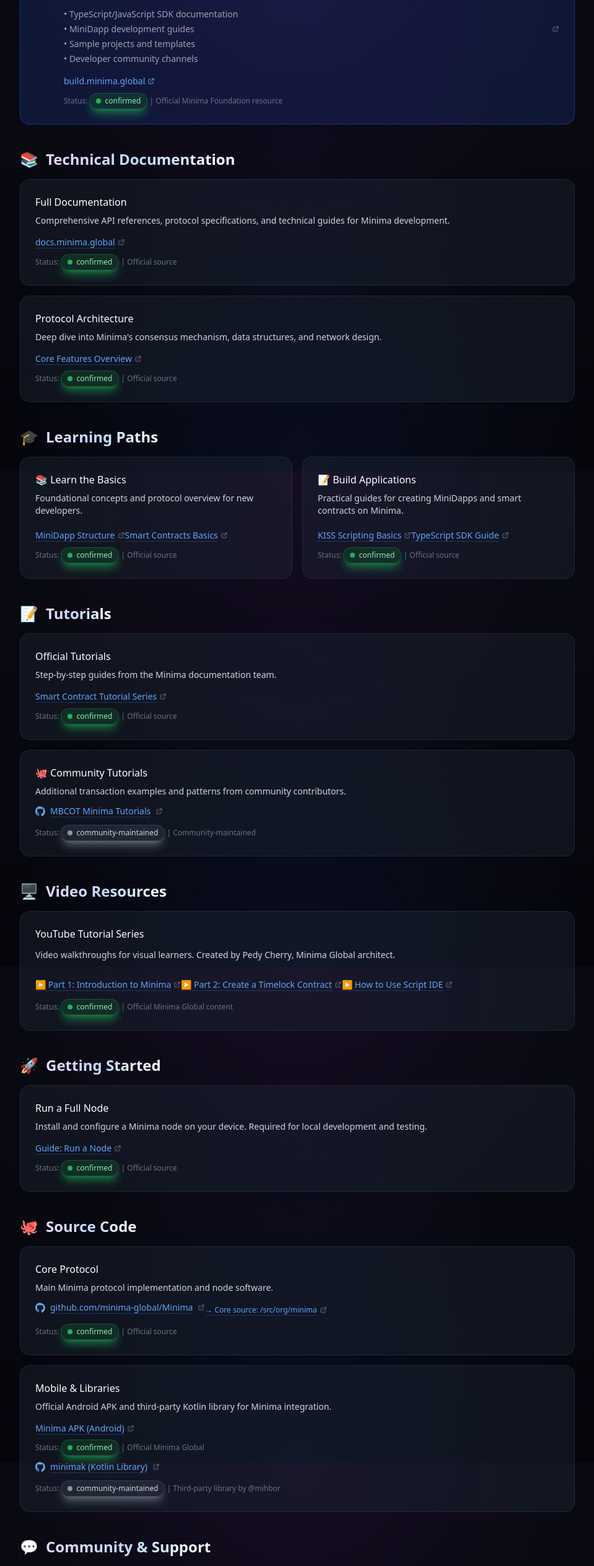
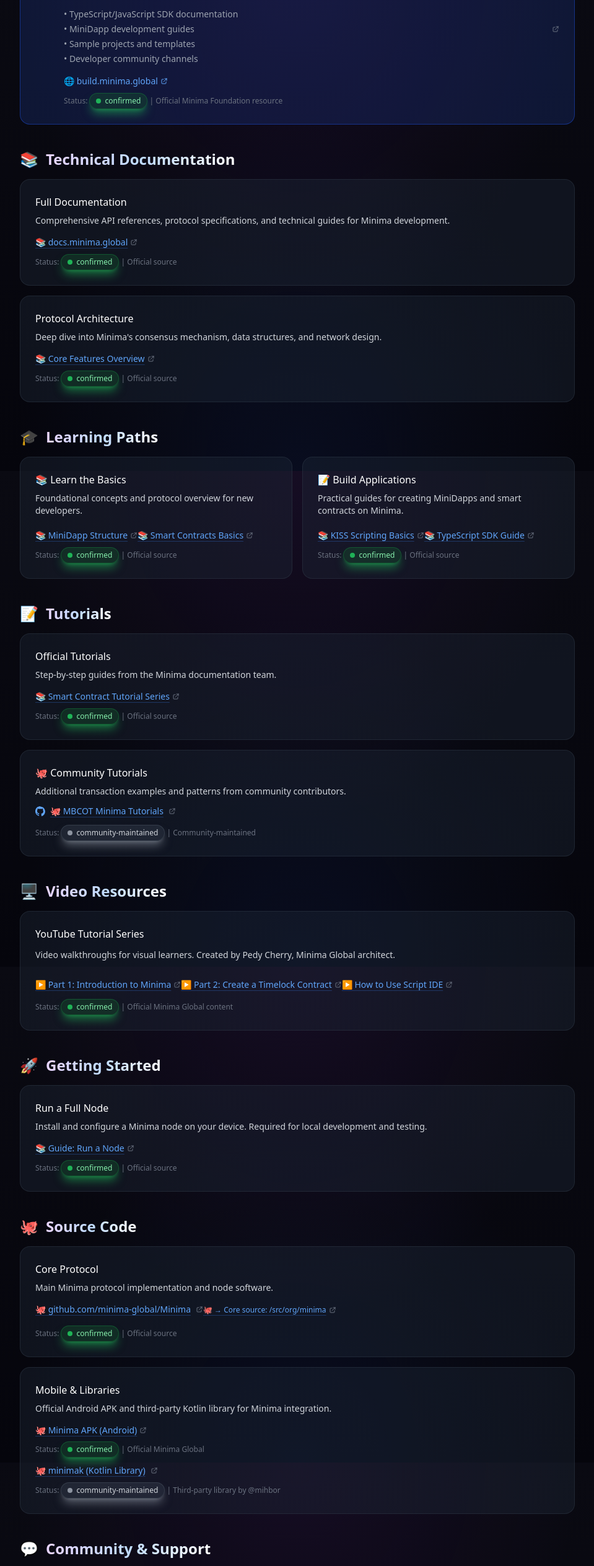
Before and after one commit to KuA1bo/minimaverse-site, a Next.js app: page /developers in a window 1280 px wide. Shown: the part 840-3367 px from the top of the page at 62% size, without its empty margins (160-1119 px from the left). Built offline with nearby package versions, Linux system fonts and the light colour scheme.

Commit message:
style: developers - add icons to external links for consistency

```diff
--- a/src/app/developers/page.tsx
+++ b/src/app/developers/page.tsx
@@ -1,6 +1,6 @@
 // src/app/developers/page.tsx
 // Developers page - verified resources for building on Minima Protocol
-// Updated: GitHub icon hidden on mobile, Status legend with divider, Primary Sources cleanup
+// Updated: Added icons to external links (excluding Primary Sources block)
 // Note: All comments in English only
 // Content: 1:1 unchanged
 
@@ -121,7 +121,7 @@
         </div>
       </header>
 
-      {/* Primary Sources Box */}
+      {/* Primary Sources Box - UNCHANGED (no icons added as requested) */}
       <div className="relative bg-gray-800/40 border border-gray-700/40 rounded-2xl p-6 mb-8
                       transition-all duration-300 hover:border-purple-500/50 hover:shadow-2xl hover:shadow-purple-500/15
                       opacity-0 animate-fade-in-up delay-150 group overflow-hidden">
@@ -231,7 +231,7 @@
                   <li>• Developer community channels</li>
                 </ul>
                 <p className="text-blue-400 text-sm mt-4 font-medium inline-flex items-center gap-1">
-                  build.minima.global
+                  🌐 build.minima.global
                   <svg className="w-3 h-3" fill="none" stroke="currentColor" viewBox="0 0 24 24" aria-hidden="true">
                     <path strokeLinecap="round" strokeLinejoin="round" strokeWidth={2} d="M10 6H6a2 2 0 00-2 2v10a2 2 0 002 2h10a2 2 0 002-2v-4M14 4h6m0 0v6m0-6L10 14" />
                   </svg>
@@ -256,12 +256,12 @@
               {
                 title: 'Full Documentation',
                 text: 'Comprehensive API references, protocol specifications, and technical guides for Minima development.',
-                link: { href: 'https://docs.minima.global', text: 'docs.minima.global' }
+                link: { href: 'https://docs.minima.global', text: '📚 docs.minima.global' }
               },
               {
                 title: 'Protocol Architecture',
                 text: "Deep dive into Minima's consensus mechanism, data structures, and network design.",
-                link: { href: 'https://docs.minima.global/docs/core/at-a-glance', text: 'Core Features Overview' }
+                link: { href: 'https://docs.minima.global/docs/core/at-a-glance', text: '📚 Core Features Overview' }
               },
             ].map((item, index) => (
               <div key={index} className="relative bg-gray-800/40 border border-gray-700/40 rounded-2xl p-6
@@ -296,16 +296,16 @@
                 title: '📚 Learn the Basics',
                 text: 'Foundational concepts and protocol overview for new developers.',
                 links: [
-                  { href: 'https://docs.minima.global/docs/development/minidapp-structure', text: 'MiniDapp Structure' },
-                  { href: 'https://docs.minima.global/docs/learn/scripting', text: 'Smart Contracts Basics' }
+                  { href: 'https://docs.minima.global/docs/development/minidapp-structure', text: '📚 MiniDapp Structure' },
+                  { href: 'https://docs.minima.global/docs/learn/scripting', text: '📚 Smart Contracts Basics' }
                 ]
               },
               {
                 title: '📝 Build Applications',
                 text: 'Practical guides for creating MiniDapps and smart contracts on Minima.',
                 links: [
-                  { href: 'https://docs.minima.global/docs/development/contracts-basics', text: 'KISS Scripting Basics' },
-                  { href: 'https://docs.minima.global/docs/development/using-typescript', text: 'TypeScript SDK Guide' }
+                  { href: 'https://docs.minima.global/docs/development/contracts-basics', text: '📚 KISS Scripting Basics' },
+                  { href: 'https://docs.minima.global/docs/development/using-typescript', text: '📚 TypeScript SDK Guide' }
                 ]
               },
             ].map((path, index) => (
@@ -345,12 +345,12 @@
               {
                 title: 'Official Tutorials',
                 text: 'Step-by-step guides from the Minima documentation team.',
-                link: { href: 'https://docs.minima.global/docs/buildonminima/txntutorial/start', text: 'Smart Contract Tutorial Series' }
+                link: { href: 'https://docs.minima.global/docs/buildonminima/txntutorial/start', text: '📚 Smart Contract Tutorial Series' }
               },
               {
                 title: '🐙 Community Tutorials',
                 text: 'Additional transaction examples and patterns from community contributors.',
-                link: { href: 'https://github.com/MBCOT/Minima-Tutorials/', text: 'MBCOT Minima Tutorials', icon: true, status: 'community' as const }
+                link: { href: 'https://github.com/MBCOT/Minima-Tutorials/', text: '🐙 MBCOT Minima Tutorials', icon: true, status: 'community' as const }
               },
             ].map((item, index) => (
               <div key={index} className="relative bg-gray-800/40 border border-gray-700/40 rounded-2xl p-6
@@ -438,7 +438,7 @@
                 href="https://docs.minima.global/docs/run-a-node"
                 className="text-blue-400 hover:text-purple-400 underline decoration-blue-500/30 hover:decoration-purple-500/60 underline-offset-4 transition-all duration-300 text-sm relative"
               >
-                Guide: Run a Node
+                📚 Guide: Run a Node
               </ExternalLink>
               <p className="text-gray-500 text-xs mt-2 relative">
                 Status: <StatusBadge status="confirmed" /> | Official source
@@ -467,16 +467,13 @@
                 href="https://github.com/minima-global/Minima"
                 className="text-blue-400 hover:text-purple-400 underline decoration-blue-500/30 hover:decoration-purple-500/60 underline-offset-4 transition-all duration-300 text-sm inline-flex items-center gap-2 mb-2 relative"
               >
-                <svg className="w-4 h-4" fill="currentColor" viewBox="0 0 24 24">
-                  <path d="M12 0C5.37 0 0 5.37 0 12c0 5.31 3.435 9.795 8.205 11.385.6.105.825-.255.825-.57 0-.285-.015-1.23-.015-2.235-3.015.555-3.795-.735-4.035-1.41-.135-.345-.72-1.41-1.23-1.695-.42-.225-1.02-.78-.015-.795.945-.015 1.62.87 1.845 1.23 1.08 1.815 2.805 1.305 3.495.99.105-.78.42-1.305.765-1.605-2.67-.3-5.46-1.335-5.46-6.26 0-1.38.48-2.37 1.26-3.225-.255-.315-.54-1.02-.12-2.13 0 0 1.005-.322 3.301 1.23.957-.266 1.983-.399 3.003-.404 1.02.005 2.047.138 3.006.404 2.291-1.552 3.297-1.23 3.297-1.23.653 1.653.242 2.874.118 3.176.77.84 1.235 1.911 1.235 3.221 0 4.609-2.807 5.624-5.479 5.921.43.372.823 1.102.823 2.222v3.293c0 .319.192.694.801.576 4.765-1.589 8.199-6.086 8.199-11.386 0-6.627-5.373-12-12-12z"/>
-                </svg>
-                github.com/minima-global/Minima
+                🐙 github.com/minima-global/Minima
               </ExternalLink>
               <ExternalLink
                 href="https://github.com/minima-global/Minima/tree/master/src/org/minima"
                 className="text-blue-400 hover:text-purple-400 underline decoration-blue-500/30 hover:decoration-purple-500/60 underline-offset-4 transition-all duration-300 text-sm text-xs block relative"
               >
-                → Core source: /src/org/minima
+                🐙 → Core source: /src/org/minima
               </ExternalLink>
               <p className="text-gray-500 text-xs mt-2 relative">
                 Status: <StatusBadge status="confirmed" /> | Official source
@@ -495,7 +492,7 @@
                 href="https://github.com/minima-global/minimaapk"
                 className="text-blue-400 hover:text-purple-400 underline decoration-blue-500/30 hover:decoration-purple-500/60 underline-offset-4 transition-all duration-300 text-sm block mb-2 relative"
               >
-                Minima APK (Android)
+                🐙 Minima APK (Android)
               </ExternalLink>
               <p className="text-gray-500 text-xs mb-2 relative">
                 Status: <StatusBadge status="confirmed" /> | Official Minima Global
@@ -504,10 +501,7 @@
                 href="https://github.com/mihbor/minimak"
                 className="text-blue-400 hover:text-purple-400 underline decoration-blue-500/30 hover:decoration-purple-500/60 underline-offset-4 transition-all duration-300 text-sm inline-flex items-center gap-2 relative"
               >
-                <svg className="w-4 h-4" fill="currentColor" viewBox="0 0 24 24">
-                  <path d="M12 0C5.37 0 0 5.37 0 12c0 5.31 3.435 9.795 8.205 11.385.6.105.825-.255.825-.57 0-.285-.015-1.23-.015-2.235-3.015.555-3.795-.735-4.035-1.41-.135-.345-.72-1.41-1.23-1.695-.42-.225-1.02-.78-.015-.795.945-.015 1.62.87 1.845 1.23 1.08 1.815 2.805 1.305 3.495.99.105-.78.42-1.305.765-1.605-2.67-.3-5.46-1.335-5.46-6.26 0-1.38.48-2.37 1.26-3.225-.255-.315-.54-1.02-.12-2.13 0 0 1.005-.322 3.301 1.23.957-.266 1.983-.399 3.003-.404 1.02.005 2.047.138 3.006.404 2.291-1.552 3.297-1.23 3.297-1.23.653 1.653.242 2.874.118 3.176.77.84 1.235 1.911 1.235 3.221 0 4.609-2.807 5.624-5.479 5.921.43.372.823 1.102.823 2.222v3.293c0 .319.192.694.801.576 4.765-1.589 8.199-6.086 8.199-11.386 0-6.627-5.373-12-12-12z"/>
-                </svg>
-                minimak (Kotlin Library)
+                🐙 minimak (Kotlin Library)
               </ExternalLink>
               <p className="text-gray-500 text-xs mt-2 relative">
                 Status: <StatusBadge status="community" /> | Third-party library by @mihbor
@@ -535,7 +529,7 @@
               href="https://discord.gg/minimaglobal"
               className="text-blue-400 hover:text-purple-400 underline decoration-blue-500/30 hover:decoration-purple-500/60 underline-offset-4 transition-all duration-300 text-sm relative"
             >
-              discord.gg/minimaglobal
+              💬 discord.gg/minimaglobal
             </ExternalLink>
             <p className="text-gray-500 text-xs mt-2 relative">
               Status: <StatusBadge status="confirmed" /> | Official community channel
```
